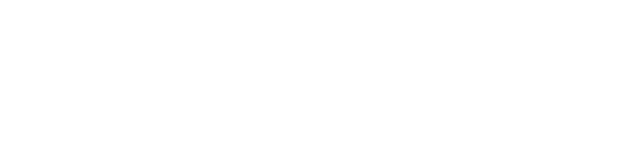
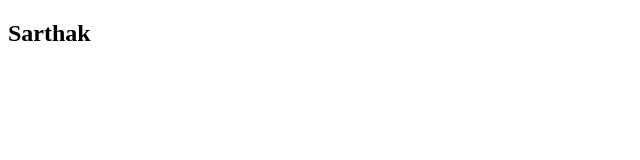
Before and after one commit to sarthakavhad/xyz, a plain HTML site: page index.html in a window 1280 px wide. Shown: the whole page, without its empty margins (0-640 px from the left). Drawn offline with Linux system fonts and the light colour scheme.

Commit message:
Add Sarthak name in html

```diff
--- a/index.html
+++ b/index.html
@@ -6,6 +6,6 @@
     <title>Document</title>
 </head> <body>
 
-    <h2>  </h2>
+    <h2> Sarthak </h2>
 </body>
 </html>
```
